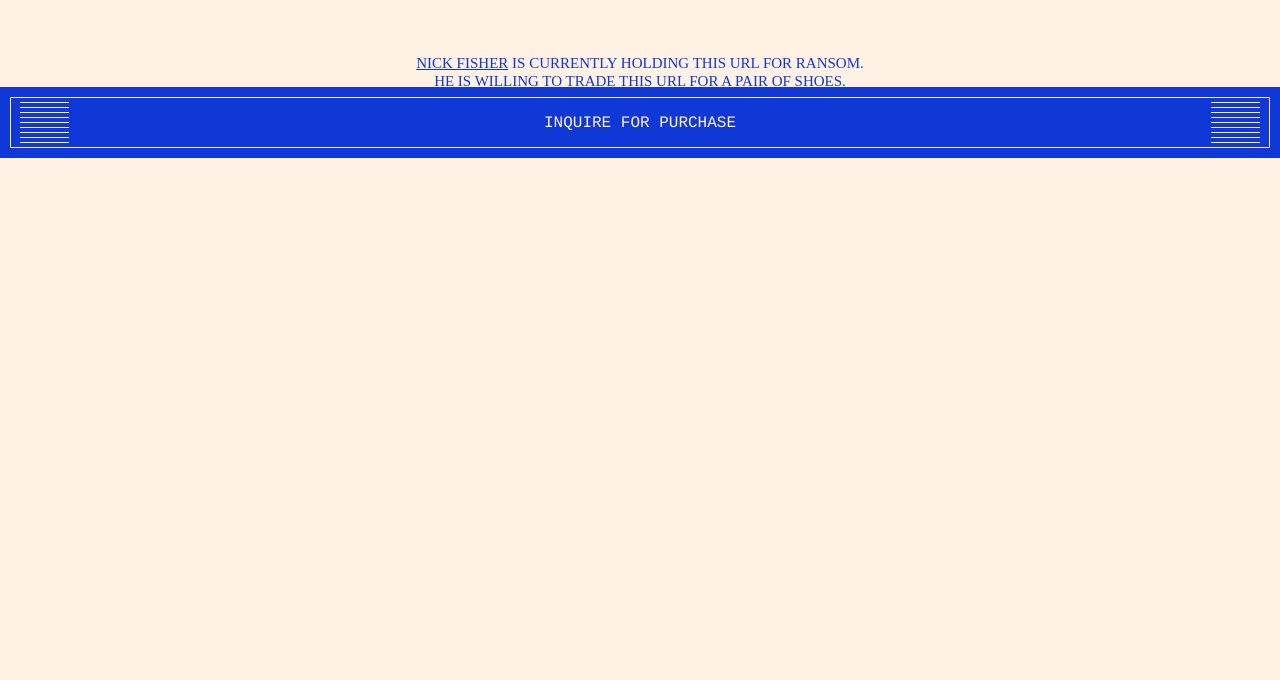
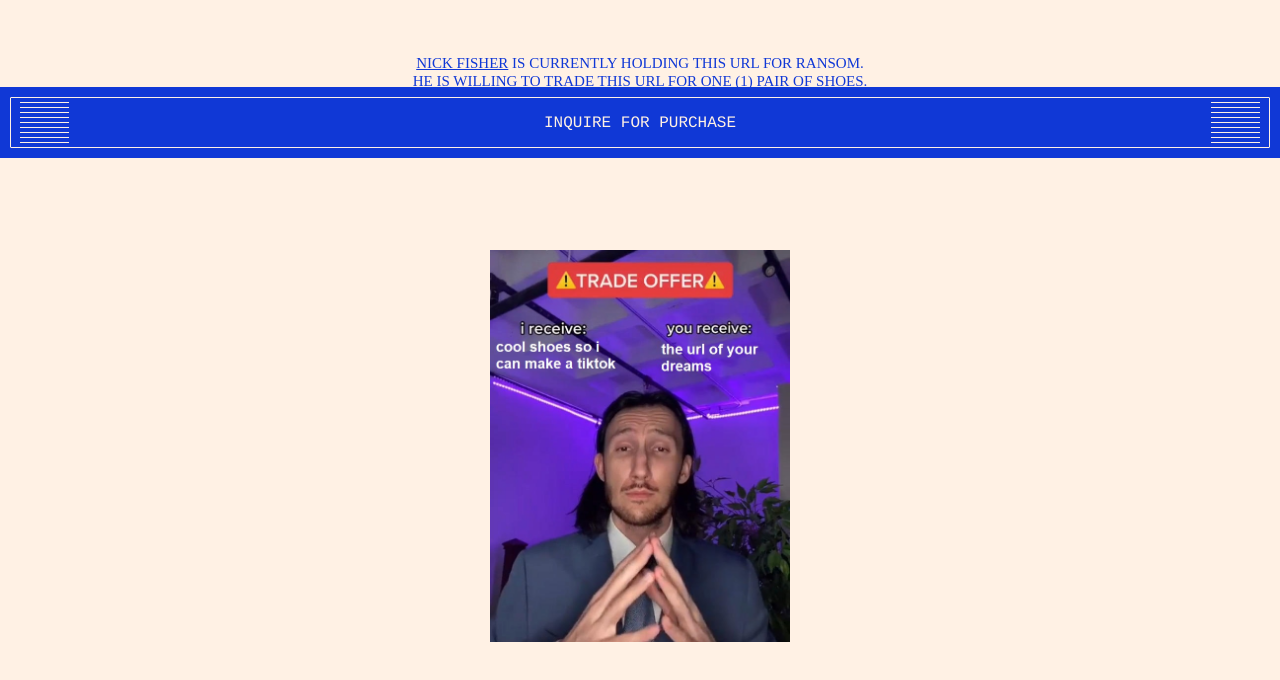
Before and after one commit to TheNicholasFisher/santa.shoes, a plain HTML site: page index.html in a window 1280 px wide. Shown: the part 642-1322 px from the top of the page. Before the commit the page ends 1003 px from the top, so only its background shows below. Drawn offline with Linux system fonts and the light colour scheme; a web font is replaced by a local one.

Commit message:
Update index.html

```diff
--- a/index.html
+++ b/index.html
@@ -157,10 +157,11 @@
                         <span class="whitespace">
                         </span>
                         <footer>
-                            <p><a href="https://twitter.com/OddityProgidy">NICK FISHER</a> is currently holding this URL for
+                            <p><a href="https://tiktok.com/@odditytech">NICK FISHER</a> is currently holding this URL for
                                 ransom. <br>
-                                He is willing to trade this url for a pair of shoes.
+                                He is willing to trade this url for one (1) pair of shoes.
                             </p ::after>
+                            <img style="padding-top: 10vh; width: 60vw; max-width: 300px;" src="trade.jpg" alt="">
                         </footer>
 
                 </h1>
```
